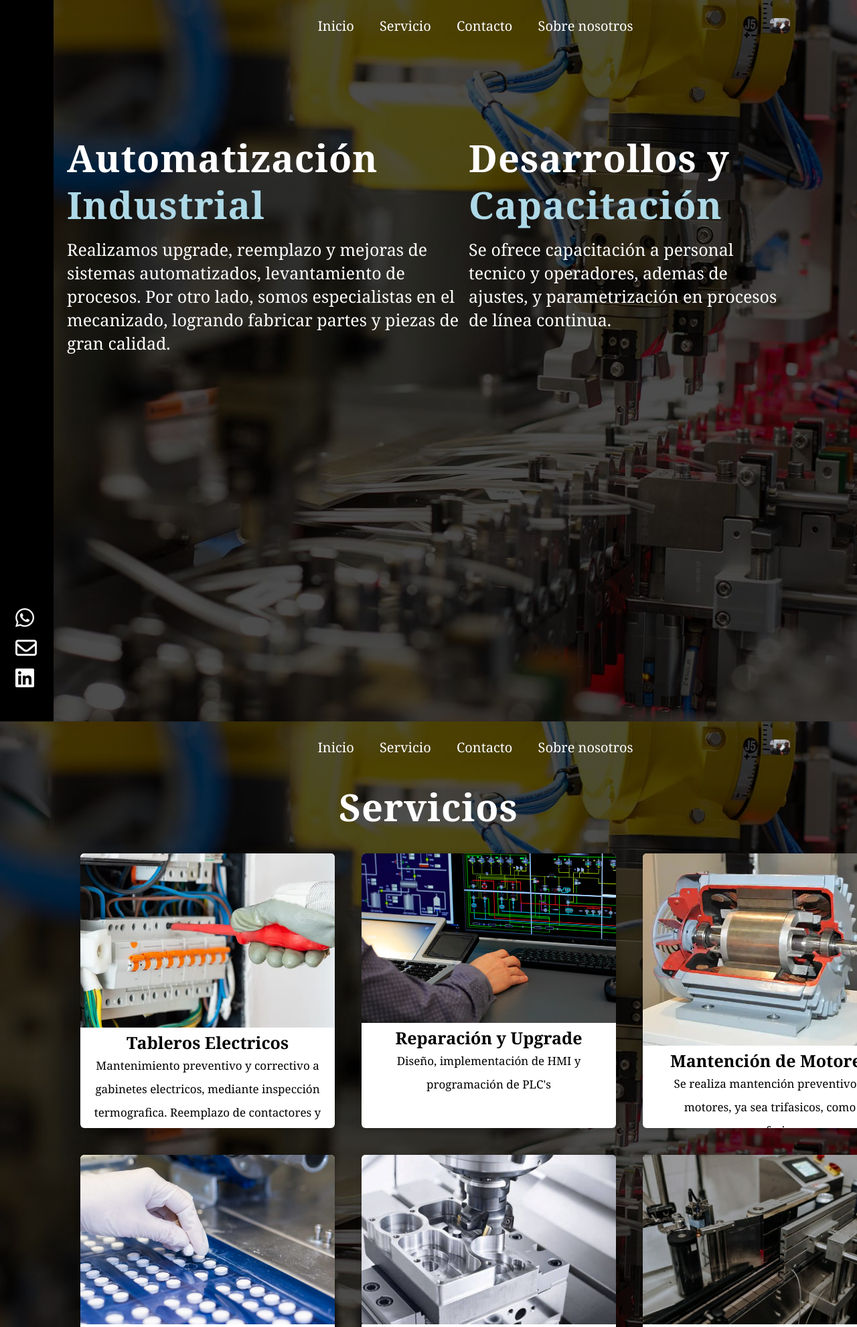
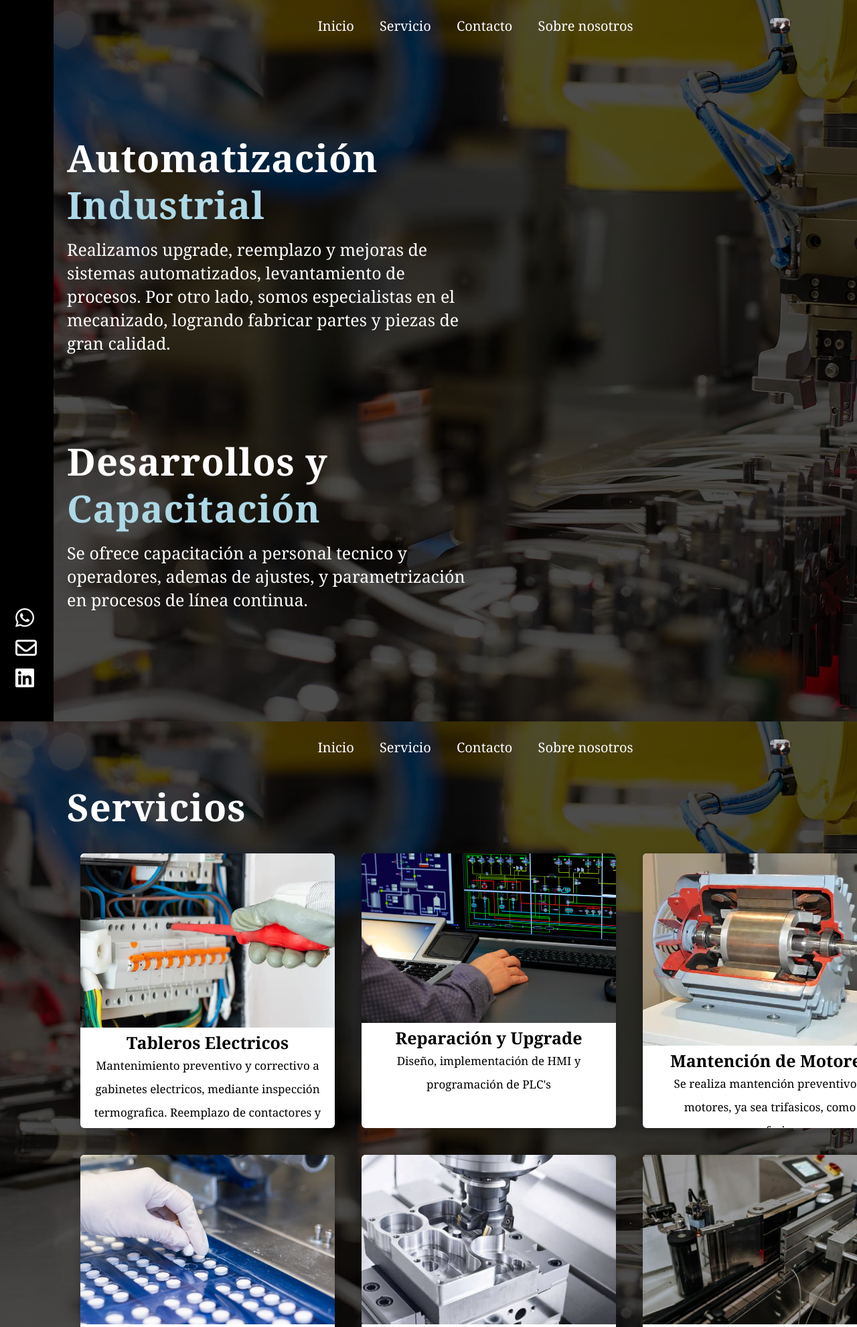
Before and after one commit to Memb11/WebServerLalo, a PHP site: page / in a window 1280 px wide. Shown: the top 1981 px of the page at 67% size. Run offline with PHP 8.4, Linux system fonts and the light colour scheme; some libraries are stand-ins or nearby versions.

Commit message:
Tercer Commit

```diff
--- a/index.html
+++ b/index.html
@@ -3,7 +3,7 @@
 <head>
     <meta charset="UTF-8">
     <meta name="viewport" content="width=device-width, initial-scale=1.0">
-    <title>Automatización Industrial</title>
+    <title>Automatización y Mecánica</title>
     <link href="styles.css" rel="stylesheet">
     <script src="https://kit.fontawesome.com/9e06eddadc.js" crossorigin="anonymous"></script>
 </head>
@@ -61,7 +61,7 @@
                 </div>
                 <h1 class="h1Servicio">Servicios</h1>
                 <div class="tarjetas">
-                    <div class="conteiner">
+                    <div class="conteiner" id="TablerosElectricos">
                         <div class="card">
                             <figure>
                                 <img src="Tipos-de-tableros-electricos.webp" alt="tablero electricos" class="imagencontacto">
@@ -72,7 +72,7 @@
                             </div>
                         </div>
                     </div>
-                    <div class="conteiner">
+                    <div class="conteiner" id="Reparacion">
                         <div class="card">
                             <figure>
                                 <img src="tout-savoir-systemes-scada.jpeg" alt="tablero electricos" class="imagencontacto">
@@ -83,7 +83,7 @@
                             </div>
                         </div>
                     </div>
-                    <div class="conteiner">
+                    <div class="conteiner" id="MantenciónMotores">
                         <div class="card">
                             <figure>
                                 <img src="motor.webp" alt="tablero electricos" class="imagencontacto">
@@ -96,7 +96,7 @@
                     </div>
                 </div>
                 <div class="tarjetas">
-                    <div class="conteiner">
+                    <div class="conteiner" id="Packing">
                         <div class="card">
                             <figure>
                                 <img src="uag-19-03-21-conferencia-cristalizacion--1-.jpg" alt="farmaceutica" class="imagencontacto">
@@ -107,7 +107,7 @@
                             </div>
                         </div>
                     </div>
-                    <div class="conteiner">
+                    <div class="conteiner" id="Fabricacion">
                         <div class="card">
                             <figure>
                                 <img src="Cómo-funcionan-las-fresadoras-CNC.jpg" alt="farmaceutica" class="imagencontacto">
@@ -118,7 +118,7 @@
                             </div>
                         </div>
                     </div>
-                    <div class="conteiner">
+                    <div class="conteiner" id="Sensores">
                         <div class="card">
                             <figure>
                                 <img src="Banner-sensores.jpg" alt="tablero electricos" class="imagencontacto">
@@ -161,7 +161,9 @@
                     <p><i class="fa-solid fa-phone" style="color: #ffffff;"></i>  <strong>Telefono:</strong> +56 9 3276 1582</p>
                     <p><strong>Correo:</strong> e.paredes.saez@gmail.com</p>
                     <div class="btn-box">
-                        <button onclick="/home/martin/CodigosVS/PaginaMinimalista/Contactar/index.html">Consultas</button>
+                        <a href="Contactar/index.html">
+                            <button>Consultas</button>
+                        </a>
                     </div>
                 </div>
             </div>
@@ -193,11 +195,6 @@
                 <div class="content">
                     <h1>Sobre nosotros</h1>
                     <p>Lorem ipsum dolor sit amet consectetur adipisicing elit. Libero totam dolor voluptatibus tempore praesentium blanditiis reprehenderit similique aliquid rem quae. Sed, commodi possimus! Fugit, laudantium. Voluptates fugiat quod debitis quo!</p>
-
-                    <div class="btn-box">
-                        <button type="button">Buscar</button>
-                        <button type="button" class="btn">Explorar</button>
-                    </div>
                 </div>
             </div>
         </div>
--- a/styles.css
+++ b/styles.css
@@ -8,16 +8,17 @@ html {
     font-family: Georgia, 'Times New Roman', Times, serif;
 }
 .header{
+    overflow: scroll;
     width: 100%;
     height: 100vh;
     background-image: linear-gradient(rgba(0,0,0,0.7), rgba(0,0,0,0.7)), url(automatización-industrial.jpg);
-    background-size: cover;
-    background-position: center;
 }
 .container{
     max-width: 1200px;
     margin: 0 auto;
     padding: 0 100px;
+    display: flex;
+    flex-wrap: wrap;
 }
 .navbar{
     width: 100%;
@@ -64,9 +65,10 @@ nav ul li a:active{
 }
 .contentInit{
     display: flex;
+    flex-wrap: wrap;
 }
 .content{
-    max-width: 600px;
+    min-width: 250px;
     color: #fff;
     margin-top: 10%;
 }
@@ -115,7 +117,7 @@ button{
     left: 0;
 }
 .social-links{
-    width: 80px;
+    width: 40spx;
     position: absolute;
     bottom: 20px;
 }
@@ -125,14 +127,16 @@ button{
     margin-left:23px;
     cursor: pointer;
 }
+
 /*TARJETAS*/
+
 .imagencontacto{
     width: 100%;
     height:100% ;
     object-fit: cover;
 }
 .tarjetas{
-    display:flex;
+    display: flex;
 }
 .conteiner{
     width: 100%;
```
